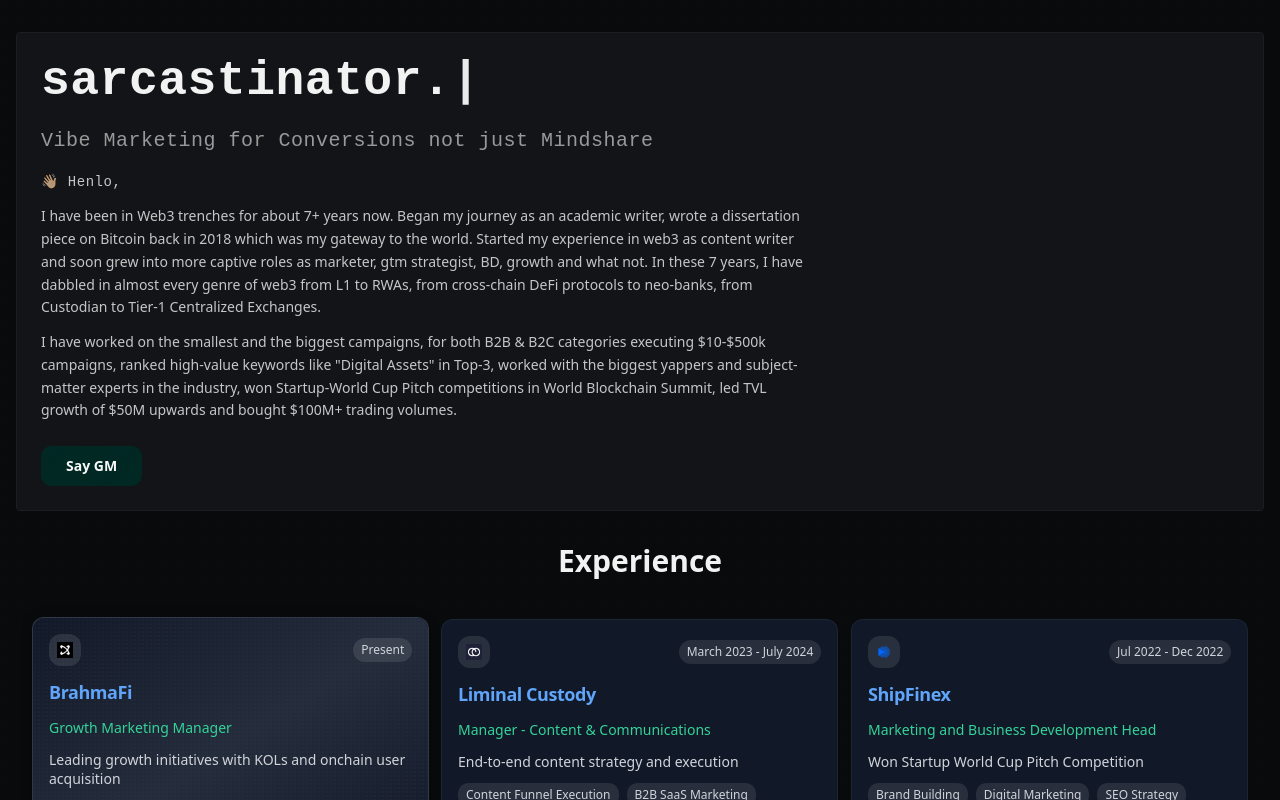
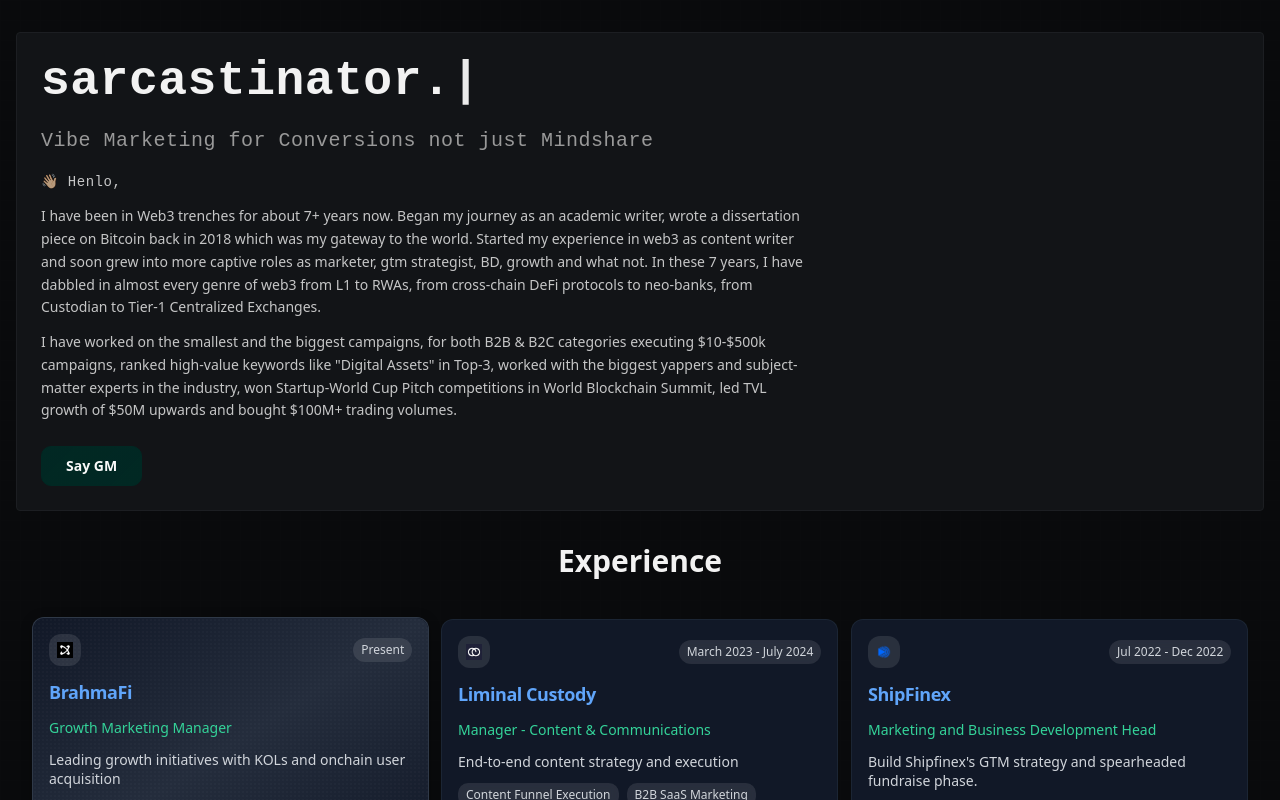
Before and after one commit to Sarcastinatooor/hyperfolio-web3-cv, a React (Vite) app: page / in a window 1280 px wide. Shown: the top 800 px of the page. Built offline with nearby package versions, Linux system fonts and the light colour scheme.

Commit message:
Update experience detail section

```diff
--- a/src/components/Portfolio.tsx
+++ b/src/components/Portfolio.tsx
@@ -156,7 +156,7 @@ const Portfolio = () => {
       company: "ShipFinex",
       period: "Jul 2022 - Dec 2022",
       keyResponsibilities: [
-        "Won Startup World Cup Pitch Competition",
+        "Build Shipfinex's GTM strategy and spearheaded fundraise phase.",
         "Generated $10K+ in private sale funding",
         "Built brand for RWA tokenization"
       ],
--- a/src/pages/ExperienceDetail.tsx
+++ b/src/pages/ExperienceDetail.tsx
@@ -157,7 +157,7 @@ const ExperienceDetail = () => {
       location: "Remote",
       type: "Full-time",
       keyResponsibilities: [
-        "Won Startup World Cup Pitch Competition",
+        "Build Shipfinex's GTM strategy and spearheaded fundraise phase.",
         "Generated $10K+ in private sale funding",
         "Built brand for RWA tokenization"
       ],
@@ -173,7 +173,7 @@ const ExperienceDetail = () => {
         { name: "Discord", logo: "https://discord.com/assets/847541504914fd33810e70a0ea73177e.ico" }
       ],
       achievements: [
-        "Won Startup World Cup Pitch Competition",
+        "Build Shipfinex's GTM strategy and spearheaded fundraise phase.",
         "Raised $10K+ in private sale",
         "Built RWA tokenization brand from scratch",
         "Spoke at 5+ major blockchain events"
```
